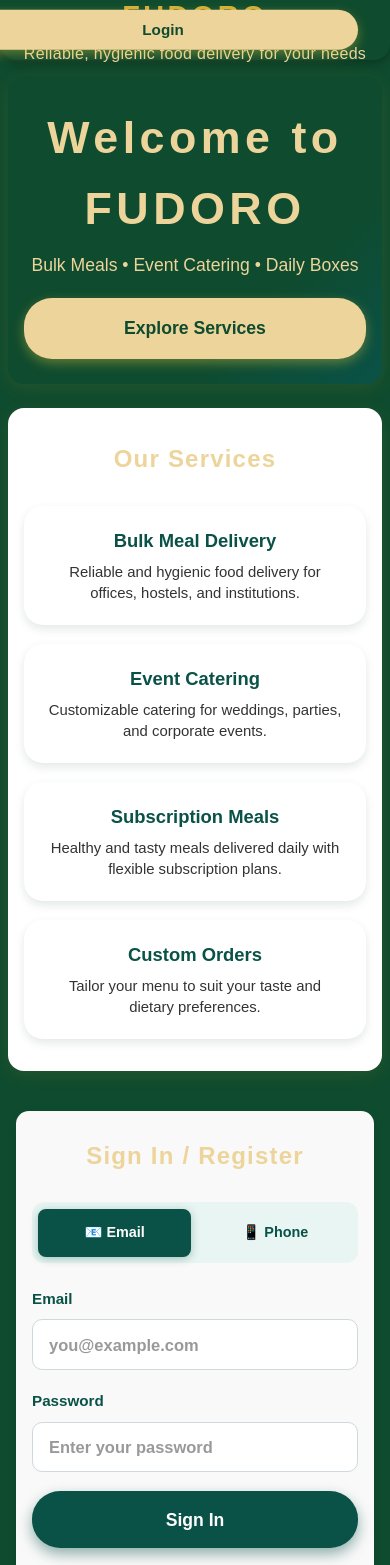
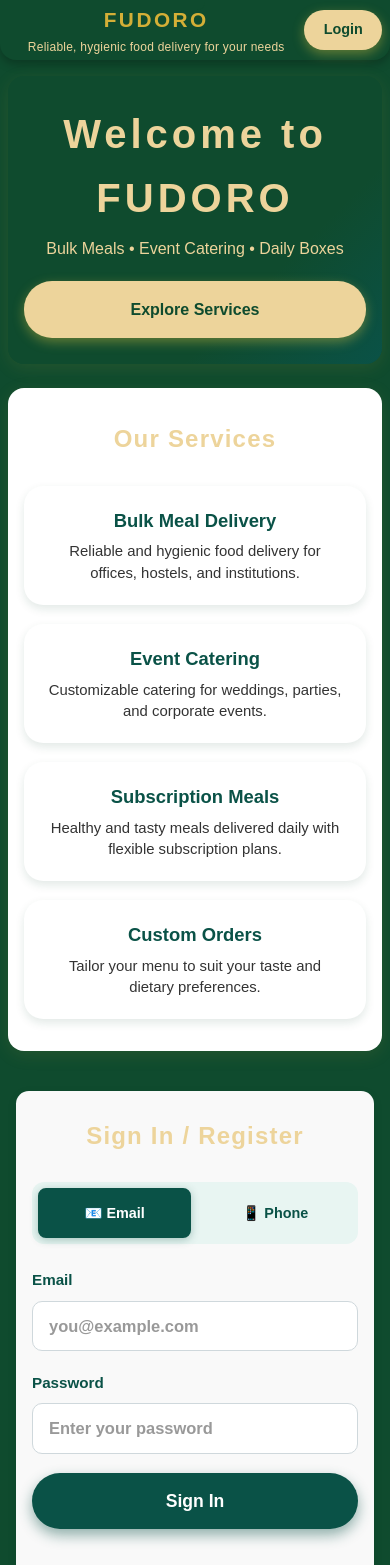
Before and after one commit to Munsheer01/FUDORO, a React (Create React App) app: page / in a window 390 px wide. Shown: the top 1565 px of the page. Built offline with nearby package versions, Linux system fonts and the light colour scheme; no server answers.

Commit message:
The Welcome screen now matches the same professional accessibility standards as the header/footer!

```diff
--- a/src/pages/WelcomeScreen.js
+++ b/src/pages/WelcomeScreen.js
@@ -289,6 +289,18 @@ export default function WelcomeScreen() {
     return () => unsubscribe();
   }, []);
 
+  // Keyboard navigation - ESC key closes error messages
+  useEffect(() => {
+    const handleEscape = (e) => {
+      if (e.key === 'Escape' && error) {
+        setError('');
+      }
+    };
+
+    window.addEventListener('keydown', handleEscape);
+    return () => window.removeEventListener('keydown', handleEscape);
+  }, [error]);
+
   // Initialize reCAPTCHA when switching to phone auth
   useEffect(() => {
     if (authMode === "phone" && !recaptchaVerifier) {
@@ -506,8 +518,13 @@ export default function WelcomeScreen() {
   );
 
   return (
-    <main className={styles.wrapper} role="main" tabIndex={-1}>
-      <header className={styles.header}>
+    <main className={styles.wrapper} role="main" id="main-content">
+      {/* Skip to main content link for screen readers */}
+      <a href="#main-content" className={styles.skipToMain}>
+        Skip to main content
+      </a>
+
+      <header className={styles.header} role="banner">
         <div className={styles.headerCenter}>
           <div className={styles.logo} aria-label="Fudoro logo">
             FUDORO
@@ -516,17 +533,14 @@ export default function WelcomeScreen() {
             Reliable, hygienic food delivery for your needs
           </div>
         </div>
+        <div className={styles.headerLogin}>
           <button
             className={styles.ctaBtn}
             style={{
-            position: "absolute",
-            right: 32,
-            top: "50%",
-            transform: "translateY(-50%)",
-            fontSize: "0.95rem",
-            padding: "0.5rem 1.5rem",
-            minWidth: 100,
-            minHeight: 36,
+              fontSize: "0.9rem",
+              padding: "0.5rem 1.2rem",
+              minWidth: "auto",
+              minHeight: 40,
             }}
             onClick={() => {
               const loginSection = document.querySelector(
@@ -541,10 +555,11 @@ export default function WelcomeScreen() {
                 window.scrollTo({ top: y, behavior: "smooth" });
               }
             }}
-          aria-label="Login"
+            aria-label="Scroll to login section"
           >
             Login
           </button>
+        </div>
       </header>
 
       <section
@@ -593,11 +608,11 @@ export default function WelcomeScreen() {
 
       <section
         className={styles.loginSection}
-        aria-label={user ? "User signed in" : "User sign in or sign up"}
+        aria-labelledby="auth-section-title"
       >
         {user ? (
           <div className={styles.signedInContainer}>
-            <h2 className={styles.sectionTitle}>Welcome back!</h2>
+            <h2 id="auth-section-title" className={styles.sectionTitle}>Welcome back!</h2>
             <p className={styles.userWelcome}>
               Signed in as <strong>{user.displayName || user.email}</strong>
             </p>
@@ -605,12 +620,14 @@ export default function WelcomeScreen() {
               <button
                 onClick={() => navigate("/home")}
                 className={styles.ctaBtn}
+                aria-label="Navigate to home page"
               >
                 Go to Home
               </button>
               <button
                 onClick={handleSignOut}
                 className={styles.signOutButton}
+                aria-label="Sign out of your account"
               >
                 Sign Out
               </button>
@@ -618,12 +635,15 @@ export default function WelcomeScreen() {
           </div>
         ) : (
           <>
-            <h2 className={styles.sectionTitle}>Sign In / Register</h2>
+            <h2 id="auth-section-title" className={styles.sectionTitle}>Sign In / Register</h2>
 
             {/* Auth Mode Toggle */}
-            <div className={styles.authModeToggle}>
+            <div className={styles.authModeToggle} role="tablist" aria-label="Authentication method">
               <button
                 type="button"
+                role="tab"
+                aria-selected={authMode === "email"}
+                aria-controls="auth-form-panel"
                 className={`${styles.authModeBtn} ${authMode === "email" ? styles.active : ""}`}
                 onClick={() => {
                   setAuthMode("email");
@@ -634,6 +654,9 @@ export default function WelcomeScreen() {
               </button>
               <button
                 type="button"
+                role="tab"
+                aria-selected={authMode === "phone"}
+                aria-controls="auth-form-panel"
                 className={`${styles.authModeBtn} ${authMode === "phone" ? styles.active : ""}`}
                 onClick={() => {
                   setAuthMode("phone");
@@ -644,6 +667,7 @@ export default function WelcomeScreen() {
               </button>
             </div>
 
+            <div id="auth-form-panel" role="tabpanel" aria-labelledby="auth-section-title">
               {authMode === "email" ? (
                 <AuthForm
                   isLogin={isLogin}
@@ -670,6 +694,7 @@ export default function WelcomeScreen() {
                   onSubmit={handlePhoneAuth}
                 />
               )}
+            </div>
           </>
         )}
       </section>
--- a/src/pages/WelcomeScreen.module.css
+++ b/src/pages/WelcomeScreen.module.css
@@ -65,15 +65,27 @@
   width: 100vw;
   height: 70px;
   display: flex;
-  flex-direction: column;
-  justify-content: center;
+  flex-direction: row;
+  justify-content: space-between;
   align-items: center;
   background: var(--primary-bg);
   box-shadow: 0 4px 10px rgba(0,0,0,0.25);
   z-index: 1000;
   border-radius: 0 0 1rem 1rem;
-  padding: 0 0.5rem;
+  padding: 0 1rem;
   text-align: center;
+}
+
+.headerCenter {
+  flex: 1;
+  display: flex;
+  flex-direction: column;
+  justify-content: center;
+  align-items: center;
+}
+
+.headerLogin {
+  flex-shrink: 0;
 }
 
 .logo {
@@ -134,13 +146,19 @@
   min-height: 48px; /* Touch target */
 }
 
-.ctaBtn:hover,
 .ctaBtn:focus {
   background-color: var(--white);
   color: var(--accent);
   outline: none;
+}
+
+@media (hover: hover) and (pointer: fine) {
+  .ctaBtn:hover {
+    background-color: var(--white);
+    color: var(--accent);
     transform: scale(1.05);
     box-shadow: 0 6px 20px rgba(15, 75, 46, 0.22);
+  }
 }
 
 .ctaBtn:focus-visible {
@@ -204,11 +222,16 @@
   min-height: 48px; /* Touch target */
 }
 
+.card:focus {
+  outline: none;
+}
+
+@media (hover: hover) and (pointer: fine) {
   .card:hover,
   .card:focus {
     transform: translateY(-4px);
     box-shadow: 0 8px 24px rgba(15, 75, 46, 0.28);
-  outline: none;
+  }
 }
 
 .card:focus-visible {
@@ -279,12 +302,18 @@
   min-height: 48px;
 }
 
-.signOutButton:hover,
 .signOutButton:focus {
   background-color: var(--accent);
   color: var(--white);
   outline: none;
+}
+
+@media (hover: hover) and (pointer: fine) {
+  .signOutButton:hover {
+    background-color: var(--accent);
+    color: var(--white);
     transform: scale(1.02);
+  }
 }
 
 .loginForm {
@@ -342,11 +371,16 @@
   min-height: 48px;
 }
 
-.authButton:hover,
 .authButton:focus {
   background-color: #0a3c2e;
+  outline: none;
+}
+
+@media (hover: hover) and (pointer: fine) {
+  .authButton:hover {
+    background-color: #0a3c2e;
     transform: scale(1.04);
-  outline: none;
+  }
 }
 
 .authButton:active {
@@ -378,10 +412,15 @@
   margin-left: 0.3rem;
 }
 
-.toggleButton:hover,
 .toggleButton:focus {
   color: var(--primary-bg);
   outline: none;
+}
+
+@media (hover: hover) and (pointer: fine) {
+  .toggleButton:hover {
+    color: var(--primary-bg);
+  }
 }
 
 /* Error Text */
@@ -422,8 +461,10 @@
   min-height: 48px;
 }
 
+@media (hover: hover) and (pointer: fine) {
   .authModeBtn:hover {
     background-color: rgba(10, 82, 71, 0.1);
+  }
 }
 
 .authModeBtn.active {
@@ -453,9 +494,11 @@
   transition: color 0.2s ease;
 }
 
+@media (hover: hover) and (pointer: fine) {
   .backToEmailBtn:hover:not(:disabled) {
     color: var(--primary-bg);
     text-decoration: underline;
+  }
 }
 
 .backToEmailBtn:disabled {
@@ -569,10 +612,12 @@
   min-height: 44px;
 }
 
+@media (hover: hover) and (pointer: fine) {
   .resendButton:hover:not(:disabled) {
     background-color: var(--accent);
     color: var(--white);
     transform: scale(1.02);
+  }
 }
 
 .resendButton:disabled {
@@ -754,21 +799,46 @@
   transition: color 0.2s ease;
 }
 
-.contactLink:hover,
 .contactLink:focus {
   color: var(--primary-bg);
   outline: none;
   text-decoration: none;
 }
 
+@media (hover: hover) and (pointer: fine) {
+  .contactLink:hover {
+    color: var(--primary-bg);
+    text-decoration: none;
+  }
+}
+
 /* Mobile Responsive Styles */
-@media (max-width: 520px) {
+
+/* Small Mobile (<480px) */
+@media (max-width: 480px) {
   .wrapper {
     padding: 60px 0.5rem 70px;
   }
 
   .header {
     height: 60px;
+    padding: 0 0.5rem;
+  }
+
+  .headerCenter {
+    margin-right: 0;
+  }
+
+  .headerLogin {
+    min-width: 60px;
+  }
+
+  .logo {
+    font-size: 1.3rem;
+  }
+
+  .tagline {
+    font-size: 0.75rem;
   }
 
   .hero {
@@ -777,17 +847,18 @@
   }
 
   .heroLogo {
-    font-size: 2.8rem;
+    font-size: 2.5rem;
   }
 
   .heroTagline {
-    font-size: 1.1rem;
+    font-size: 1rem;
   }
 
   .ctaBtn {
     width: 100%;
     min-width: unset;
     padding: 1rem 2rem;
+    font-size: 1rem;
   }
 
   .cardsStack {
@@ -805,6 +876,7 @@
   .signedInActions {
     flex-direction: column;
     max-width: 100%;
+    gap: 1rem;
   }
 
   .howItWorksSection,
@@ -815,23 +887,103 @@
     margin-right: 0.5rem;
     padding: 1.5rem 1rem;
   }
+
+  .sectionTitle {
+    font-size: 1.5rem;
   }
 
-@media (min-width: 520px) and (max-width: 768px) {
+  .authModeToggle {
+    gap: 0.5rem;
+    padding: 0.4rem;
+  }
+
+  .authModeBtn {
+    font-size: 0.9rem;
+    padding: 0.7rem 0.75rem;
+  }
+}
+
+/* Medium Mobile (481px - 768px) */
+@media (min-width: 481px) and (max-width: 768px) {
+  .wrapper {
+    padding: 70px 1rem 80px;
+  }
+
+  .header {
+    height: 70px;
+    padding: 0 1rem;
+  }
+
+  .headerLogin {
+    min-width: 80px;
+  }
+
+  .hero {
+    max-width: 520px;
+    padding: 2rem 1.5rem;
+  }
+
+  .heroLogo {
+    font-size: 3rem;
+  }
+
+  .heroTagline {
+    font-size: 1.2rem;
+  }
+
   .signedInActions {
     flex-direction: row;
     justify-content: center;
     max-width: 400px;
+    gap: 1.2rem;
+  }
+
+  .cardsStack {
+    grid-template-columns: repeat(2, 1fr);
+    gap: 1.5rem;
+  }
+
+  .loginSection {
+    max-width: 480px;
+    padding: 2rem 1.5rem;
   }
 }
 
-@media (min-width: 992px) {
+/* Tablet (769px - 1024px) */
+@media (min-width: 769px) and (max-width: 1024px) {
+  .header {
+    padding: 0 1.5rem;
+  }
+
+  .cardsStack {
+    grid-template-columns: repeat(2, 1fr);
+    gap: 2rem;
+  }
+
+  .hero {
+    max-width: 600px;
+  }
+
+  .servicesSection,
+  .howItWorksSection,
+  .eventsSection,
+  .testimonialsSection,
+  .contactSection {
+    max-width: 85%;
+    margin-left: auto;
+    margin-right: auto;
+  }
+}
+
+/* Desktop (>1024px) */
+@media (min-width: 1025px) {
   .wrapper {
     padding-top: 80px;
   }
 
   .header {
     height: 80px;
+    padding: 0 2rem;
   }
 
   .hero {
@@ -850,13 +1002,155 @@
   }
 }
 
+/* Landscape Mode Optimizations */
+@media (max-height: 600px) and (orientation: landscape) {
+  .wrapper {
+    padding-top: 50px;
+    padding-bottom: 60px;
+  }
+
+  .header {
+    height: 50px;
+    padding: 0 0.75rem;
+  }
+
+  .headerLogin {
+    min-width: 70px;
+  }
+
+  .logo {
+    font-size: 1.2rem;
+  }
+
+  .tagline {
+    font-size: 0.75rem;
+  }
+
+  .hero {
+    margin: 1rem auto;
+    padding: 1.2rem 1rem;
+  }
+
+  .heroLogo {
+    font-size: 2rem;
+  }
+
+  .heroTagline {
+    font-size: 0.95rem;
+    margin-bottom: 1rem;
+  }
+
+  .servicesSection,
+  .howItWorksSection,
+  .eventsSection,
+  .testimonialsSection,
+  .contactSection {
+    padding: 1.5rem 1rem;
+    margin-bottom: 1.5rem;
+  }
+
+  .sectionTitle {
+    font-size: 1.4rem;
+    margin-bottom: 1rem;
+  }
+
+  .loginSection {
+    padding: 1.5rem 1rem;
+    margin-bottom: 1.5rem;
+  }
+}
+
 /* Accessibility Improvements */
-@media (prefers-reduced-motion: reduce) {
+
+/* Focus Indicators - WCAG 2.1 Level AA */
+*:focus-visible,
+.ctaBtn:focus-visible,
+.authButton:focus-visible,
+.signOutButton:focus-visible,
+.authModeBtn:focus-visible,
+.toggleButton:focus-visible,
+.resendButton:focus-visible,
+.backToEmailBtn:focus-visible,
+.input:focus-visible,
+.phoneInput:focus-visible,
+.otpInput:focus-visible,
+.contactLink:focus-visible,
+.card:focus-visible {
+  outline: 3px solid var(--text-color);
+  outline-offset: 2px;
+  border-radius: 4px;
+}
+
+/* High Contrast Mode Support */
+@media (prefers-contrast: high) {
+  .ctaBtn,
+  .authButton,
+  .signOutButton {
+    border: 2px solid currentColor;
+  }
+
+  .input,
+  .phoneInput,
+  .otpInput {
+    border-width: 2px;
+  }
+
+  .card {
+    border: 2px solid var(--accent);
+  }
+}
+
+/* Touch Device Optimizations */
+@media (pointer: coarse) {
+  /* Larger touch targets on touch devices */
   .ctaBtn,
   .authButton,
   .signOutButton,
+  .authModeBtn {
+    min-height: 48px;
+    min-width: 48px;
+    padding: 0.9rem 2rem;
+  }
+
+  .input,
+  .phoneInput {
+    min-height: 52px;
+    font-size: 16px; /* Prevent zoom on iOS */
+  }
+
+  .otpInput {
+    min-height: 60px;
+  }
+
+  .resendButton,
+  .backToEmailBtn {
+    min-height: 48px;
+  }
+
   .card {
-    transition: none;
+    min-height: 80px;
+    padding: 1.5rem;
+  }
+
+  /* Increase tap target spacing */
+  .cardsStack {
+    gap: 1.8rem;
+  }
+
+  .signedInActions {
+    gap: 1.5rem;
+  }
+}
+
+/* Reduced Motion Support */
+@media (prefers-reduced-motion: reduce) {
+  *,
+  *::before,
+  *::after {
+    animation-duration: 0.01ms !important;
+    animation-iteration-count: 1 !important;
+    transition-duration: 0.01ms !important;
+    scroll-behavior: auto !important;
   }
 
   .loadingSpinner {
@@ -864,6 +1158,40 @@
   }
 }
 
+/* Skip to Main Content Link (Screen Readers) */
+.skipToMain {
+  position: absolute;
+  top: -40px;
+  left: 0;
+  background: var(--primary-bg);
+  color: var(--heading-color);
+  padding: 0.75rem 1.5rem;
+  text-decoration: none;
+  z-index: 9999;
+  border-radius: 0 0 8px 0;
+  font-weight: 600;
+}
+
+.skipToMain:focus {
+  top: 0;
+  outline: 3px solid var(--text-color);
+  outline-offset: 2px;
+}
+
+/* Screen Reader Only Text */
+.srOnly {
+  position: absolute;
+  width: 1px;
+  height: 1px;
+  padding: 0;
+  margin: -1px;
+  overflow: hidden;
+  clip: rect(0, 0, 0, 0);
+  white-space: nowrap;
+  border-width: 0;
+}
+
+/* Print Styles */
 @media print {
   .header {
     position: static;
@@ -880,4 +1208,9 @@
     color: var(--dark-text) !important;
     border: 2px solid var(--dark-text) !important;
   }
+
+  .loginSection,
+  .authModeToggle {
+    display: none;
   }
+}
```
Lines whose indentation alone changed are shown as unchanged.
